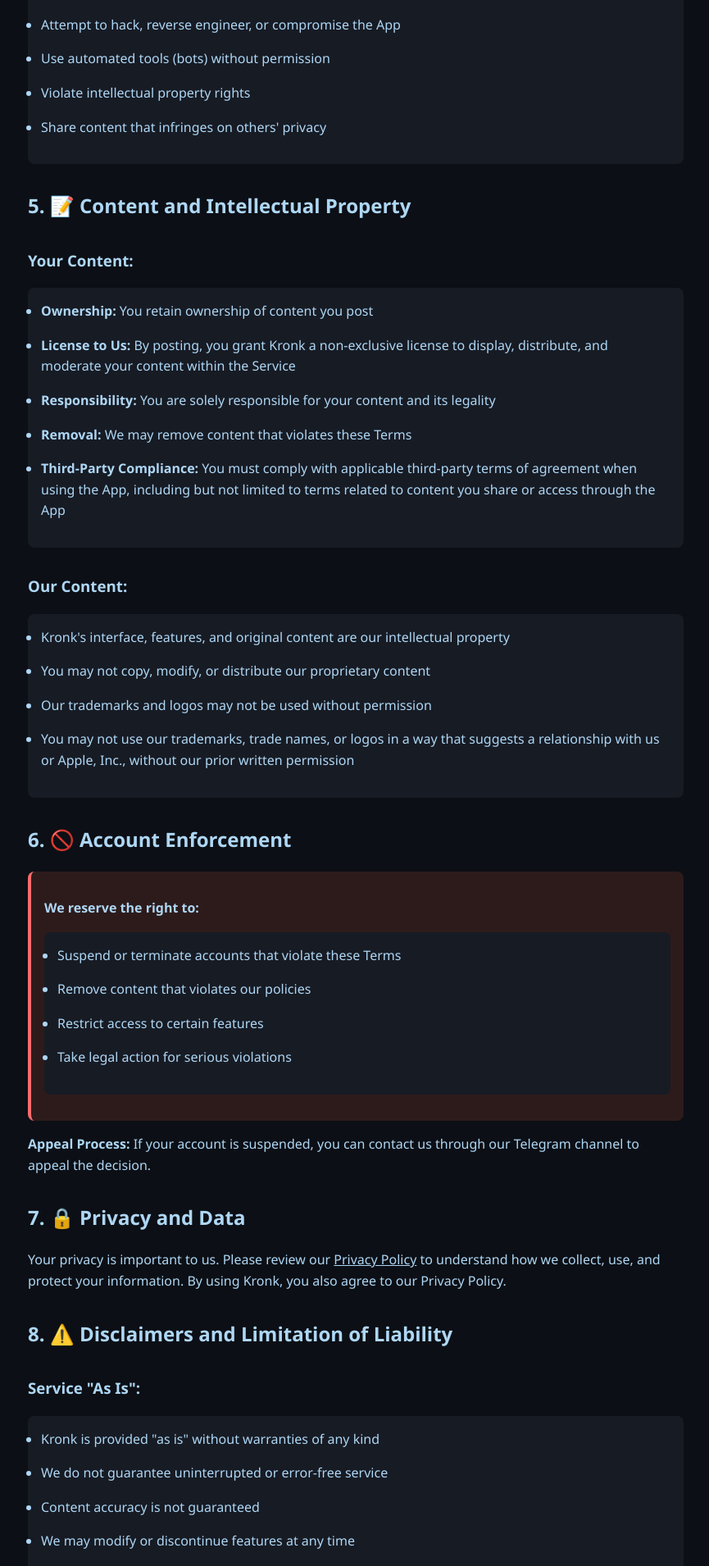
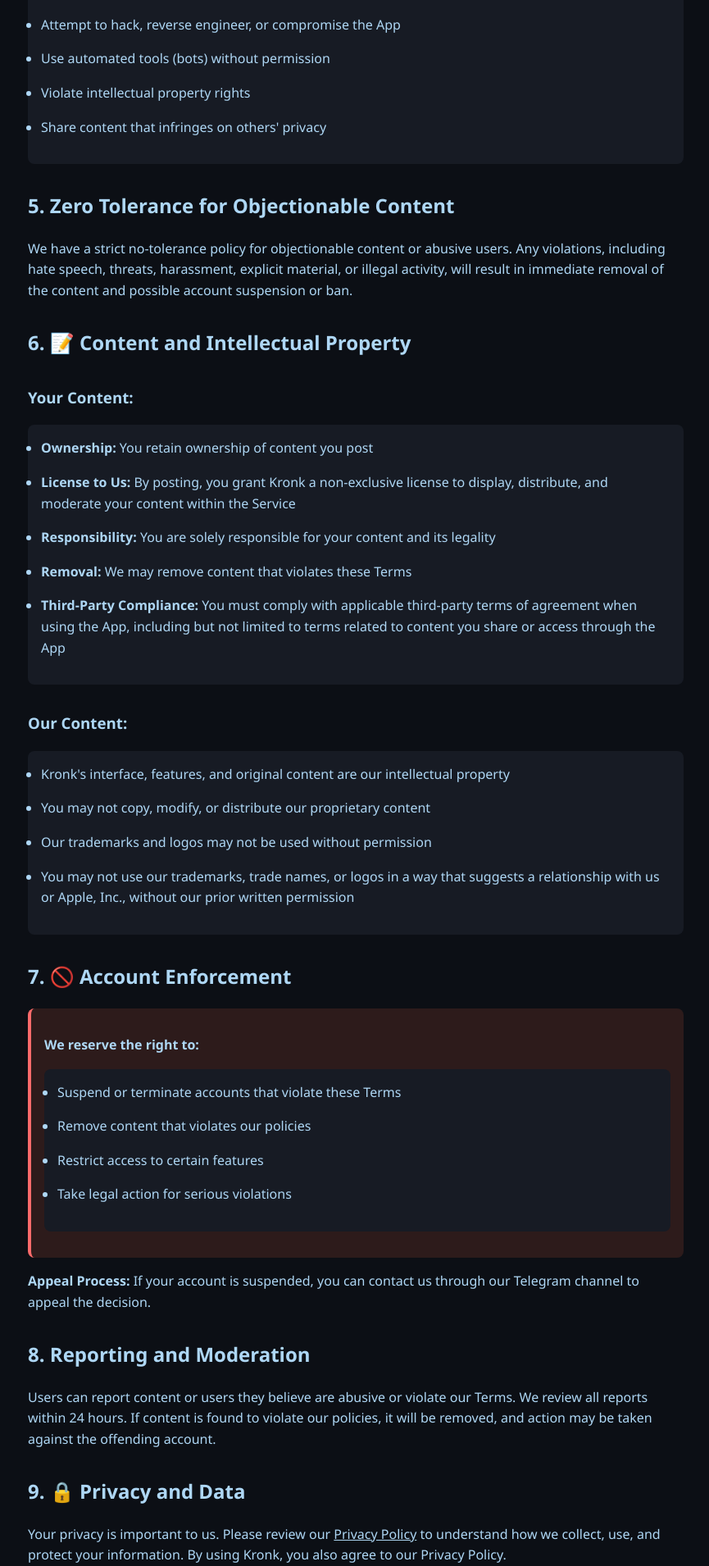
Before and after one commit to KAMRON-DEVELOPER/kronk-fastapi, a FastAPI app: page /terms in a window 1280 px wide. Shown: the part 1546-3456 px from the top of the page at 82% size, without its empty margins (206-1071 px from the left). Run offline with FastAPI, Linux system fonts and the light colour scheme; parts of the project's set-up code (start-up, migrations or seed data) failed here and were passed over.

Commit message:
Tue 05 13:32, Report, Block user

```diff
--- a/pod/settings/my_redis.py
+++ b/pod/settings/my_redis.py
@@ -671,10 +671,71 @@
     async def get_profile_avatar_url(self, user_id: str) -> Optional[str]:
         return await self.cache_redis.hget(name=f"users:{user_id}:profile", key="avatar")
 
+    """ ****************************************** BLOCKING ****************************************** """
+
+    async def block_user(self, blocker_id: str, blocked_id: str, symmetrical: bool = False):
+        blocker_follows_blocked = await self.cache_redis.sismember(f"users:{blocker_id}:followings", blocked_id)
+        blocked_follows_blocker = await self.cache_redis.sismember(f"users:{blocked_id}:followings", blocker_id)
+
+        blocked_user_feeds = await self.cache_redis.zrange(f"users:{blocked_id}:user_timeline", 0, -1) if blocker_follows_blocked else []
+        blocker_user_feeds = await self.cache_redis.zrange(f"users:{blocker_id}:user_timeline", 0, -1) if blocked_follows_blocker else []
+
+        async with self.cache_redis.pipeline() as pipe:
+            # Add the block from blocker → blocked
+            pipe.sadd(f"users:{blocker_id}:blocked", blocked_id)
+
+            # Remove blocker → blocked follow relation
+            if blocker_follows_blocked:
+                pipe.srem(f"users:{blocker_id}:followers", blocked_id)
+                pipe.srem(f"users:{blocked_id}:followings", blocker_id)
+                pipe.hincrby(f"users:{blocked_id}:profile", "followers_count", -1)
+                pipe.hincrby(f"users:{blocker_id}:profile", "followings_count", -1)
+                if blocked_user_feeds:
+                    pipe.zrem(f"users:{blocker_id}:following_timeline", *blocked_user_feeds)
+
+            if symmetrical:
+                # Add reciprocal block from blocked → blocker
+                pipe.sadd(f"users:{blocked_id}:blocked", blocker_id)
+
+                # Remove blocked → blocker follow relation
+                if blocked_follows_blocker:
+                    pipe.srem(f"users:{blocked_id}:followings", blocker_id)
+                    pipe.srem(f"users:{blocker_id}:followers", blocked_id)
+                    pipe.hincrby(f"users:{blocked_id}:profile", "followings_count", -1)
+                    pipe.hincrby(f"users:{blocker_id}:profile", "followers_count", -1)
+                    if blocker_user_feeds:
+                        pipe.zrem(f"users:{blocked_id}:following_timeline", *blocker_user_feeds)
+
+            await pipe.execute()
+
+    async def unblock_user(self, blocker_id: str, blocked_id: str):
+        await self.cache_redis.srem(f"users:{blocker_id}:blocked", blocked_id)
+        await self.cache_redis.srem(f"users:{blocker_id}:symmetric_blocked", blocked_id)
+
+        # Optional: also remove mutual block if it was symmetric
+        if await self.cache_redis.sismember(f"users:{blocked_id}:symmetric_blocked", blocker_id):
+            await self.cache_redis.srem(f"users:{blocked_id}:blocked", blocker_id)
+            await self.cache_redis.srem(f"users:{blocked_id}:symmetric_blocked", blocker_id)
+
+    async def is_blocked_by_either(self, user_id: str, other_id: str) -> bool:
+        return await self.cache_redis.sismember(f"users:{user_id}:blocked", other_id) or await self.cache_redis.sismember(f"users:{other_id}:blocked", user_id)
+
+    async def is_symmetrical_block(self, user_id: str, other_id: str) -> bool:
+        return await self.cache_redis.sismember(f"users:{user_id}:blocked", other_id) and await self.cache_redis.sismember(f"users:{other_id}:blocked", user_id)
+
         # ******************************************************************** FOLLOW MANAGEMENT ********************************************************************
 
     async def add_follower(self, user_id: str, following_id: str, max_ft: int = 120):
+        blocked_by_target = await self.cache_redis.sismember(f"users:{following_id}:blocked", user_id)
+        blocks_target = await self.cache_redis.sismember(f"users:{user_id}:blocked", following_id)
+
+        if blocked_by_target:
+            raise ValueError("You are blocked by this user and cannot follow them.")
+        if blocks_target:
+            raise ValueError("You have blocked this user. Unblock them first to follow.")
+
         following_feed_ids: list[tuple[str, float]] = await self.cache_redis.zrange(name=f"users:{following_id}:user_timeline", start=0, end=-1, withscores=True)
+
         async with self.cache_redis.pipeline() as pipe:
             pipe.sadd(f"users:{following_id}:followers", user_id)
             pipe.sadd(f"users:{user_id}:followings", following_id)
--- a/pod/static/templates/terms_of_service.html
+++ b/pod/static/templates/terms_of_service.html
@@ -129,7 +129,14 @@
     <li>Share content that infringes on others' privacy</li>
 </ul>
 
-<h2>5. 📝 Content and Intellectual Property</h2>
+<h2>5. Zero Tolerance for Objectionable Content</h2>
+<p>
+    We have a strict no-tolerance policy for objectionable content or abusive users.
+    Any violations, including hate speech, threats, harassment, explicit material, or illegal activity, will result in immediate removal of the content and possible account
+    suspension or ban.
+</p>
+
+<h2>6. 📝 Content and Intellectual Property</h2>
 <h3>Your Content:</h3>
 <ul>
     <li><strong>Ownership:</strong> You retain ownership of content you post</li>
@@ -154,7 +161,7 @@
     </li>
 </ul>
 
-<h2>6. 🚫 Account Enforcement</h2>
+<h2>7. 🚫 Account Enforcement</h2>
 <div class="warning">
     <p><strong>We reserve the right to:</strong></p>
     <ul>
@@ -167,11 +174,18 @@
 <p><strong>Appeal Process:</strong> If your account is suspended, you can contact us through our Telegram channel to
     appeal the decision.</p>
 
-<h2>7. 🔒 Privacy and Data</h2>
+<h2>8. Reporting and Moderation</h2>
+<p>
+    Users can report content or users they believe are abusive or violate our Terms. We review all reports within 24 hours.
+    If content is found to violate our policies, it will be removed, and action may be taken against the offending account.
+</p>
+
+
+<h2>9. 🔒 Privacy and Data</h2>
 <p>Your privacy is important to us. Please review our <a href="/privacy">Privacy Policy</a> to understand how we
     collect, use, and protect your information. By using Kronk, you also agree to our Privacy Policy.</p>
 
-<h2>8. ⚠️ Disclaimers and Limitation of Liability</h2>
+<h2>10. ⚠️ Disclaimers and Limitation of Liability</h2>
 <h3>Service "As Is":</h3>
 <ul>
     <li>Kronk is provided "as is" without warranties of any kind</li>
@@ -187,16 +201,16 @@
     <li>You use the Service at your own risk</li>
 </ul>
 
-<h2>9. 🌍 Governing Law and Disputes</h2>
+<h2>11. 🌍 Governing Law and Disputes</h2>
 <p>These Terms are governed by the laws of Uzbekistan. Any disputes will be resolved through binding arbitration or
     in
     the courts of Tashkent, Uzbekistan.</p>
 
-<h2>10. 📲 App Store Terms</h2>
+<h2>12. 📲 App Store Terms</h2>
 <p>If you downloaded Kronk from an app store (Google Play, Apple App Store), you also agree to that platform's terms
     of service. In case of conflict, these Terms take precedence regarding use of our Service.</p>
 
-<h2>11. 🔄 Changes to Terms</h2>
+<h2>13. 🔄 Changes to Terms</h2>
 <p>We may update these Terms periodically. When we do:</p>
 <ul>
     <li>We'll update the "Last updated" date</li>
@@ -205,7 +219,7 @@
     <li>If you don't agree to changes, you should stop using the Service</li>
 </ul>
 
-<h2>12. 🔚 Termination</h2>
+<h2>14. 🔚 Termination</h2>
 <p>Either you or we may terminate your access to Kronk at any time. Upon termination:</p>
 <ul>
     <li>Your right to use the Service ends immediately</li>
@@ -214,7 +228,7 @@
     </li>
 </ul>
 
-<h2>13. 📞 Contact Information</h2>
+<h2>15. 📞 Contact Information</h2>
 <p>If you have questions about these Terms or need to report violations:</p>
 <ul>
     <li><strong>Telegram:</strong> <a href="https://t.me/kronk_uz">@kronk_uz</a></li>
@@ -223,29 +237,29 @@
     </li>
 </ul>
 
-<h2>14. Maintenance and Support</h2>
+<h2>16. Maintenance and Support</h2>
 <p>We are solely responsible for providing maintenance and support services with respect to the App. Platform
     providers (such as Apple and Google) have no obligation to furnish any maintenance and support services with
     respect
     to the App.</p>
 
-<h2>15. Entire Agreement</h2>
+<h2>17. Entire Agreement</h2>
 <p>These Terms constitute the entire agreement between you and us regarding your use of the App and supersede all
     prior or contemporaneous communications and proposals, whether electronic, oral, or written, between you and us.
 </p>
 
-<h2>16. Waiver</h2>
+<h2>18. Waiver</h2>
 <p>No waiver of any term of these Terms shall be deemed a further or continuing waiver of such term or any other
     term,
     and our failure to assert any right or provision under these Terms shall not constitute a waiver of such right
     or
     provision.</p>
 
-<h2>17. Assignment</h2>
+<h2>19. Assignment</h2>
 <p>You may not assign or transfer these Terms or your rights hereunder without our prior written consent. We may
     assign these Terms at any time without your consent.</p>
 
-<h2>18. Additional Terms for Apple Users</h2>
+<h2>20. Additional Terms for Apple Users</h2>
 <p>If you are accessing the App on an Apple-branded product:</p>
 <ul>
     <li>You acknowledge and agree that these Terms are entered into between you and [Your Company Name] only, and
@@ -276,7 +290,7 @@
     </li>
 </ul>
 
-<h2>19. Severability</h2>
+<h2>21. Severability</h2>
 <p>If any part of these Terms is found to be unenforceable, the remaining parts will still apply.</p>
 
 <div class="highlight">
--- a/pod/utility/my_enums.py
+++ b/pod/utility/my_enums.py
@@ -71,6 +71,9 @@
     impersonation = auto()
     other = auto()
 
+    def human(self) -> str:
+        return self.name.replace("_", " ").capitalize()
+
 
 class ProcessStatus(AutoName):
     pending = auto()
```
Also changed, not shown: pod/apps/feeds_app/routes.py (+50 -3 lines), pod/apps/feeds_app/schemas.py (+14 -0 lines), pod/apps/users_app/models.py (+19 -6 lines), pod/apps/users_app/routes.py (+24 -6 lines), pod/apps/users_app/tasks.py (+25 -7 lines).
